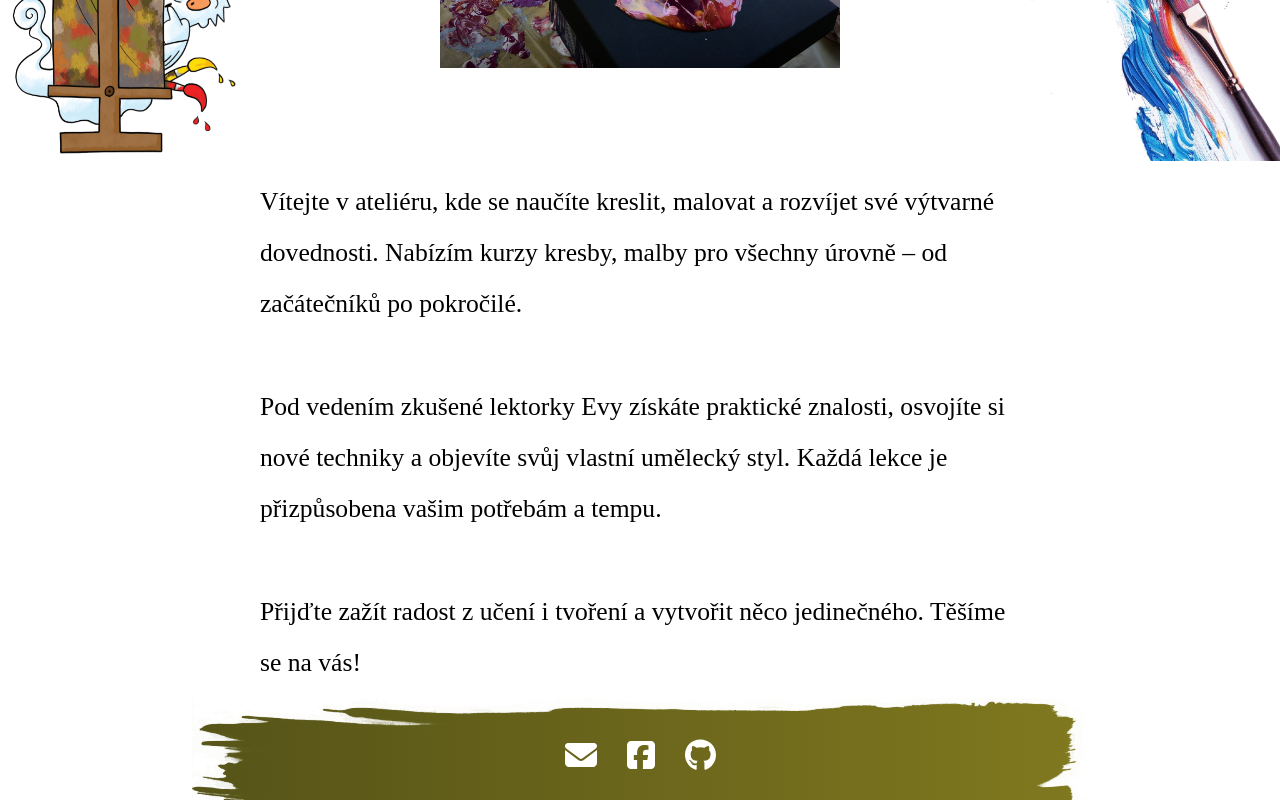
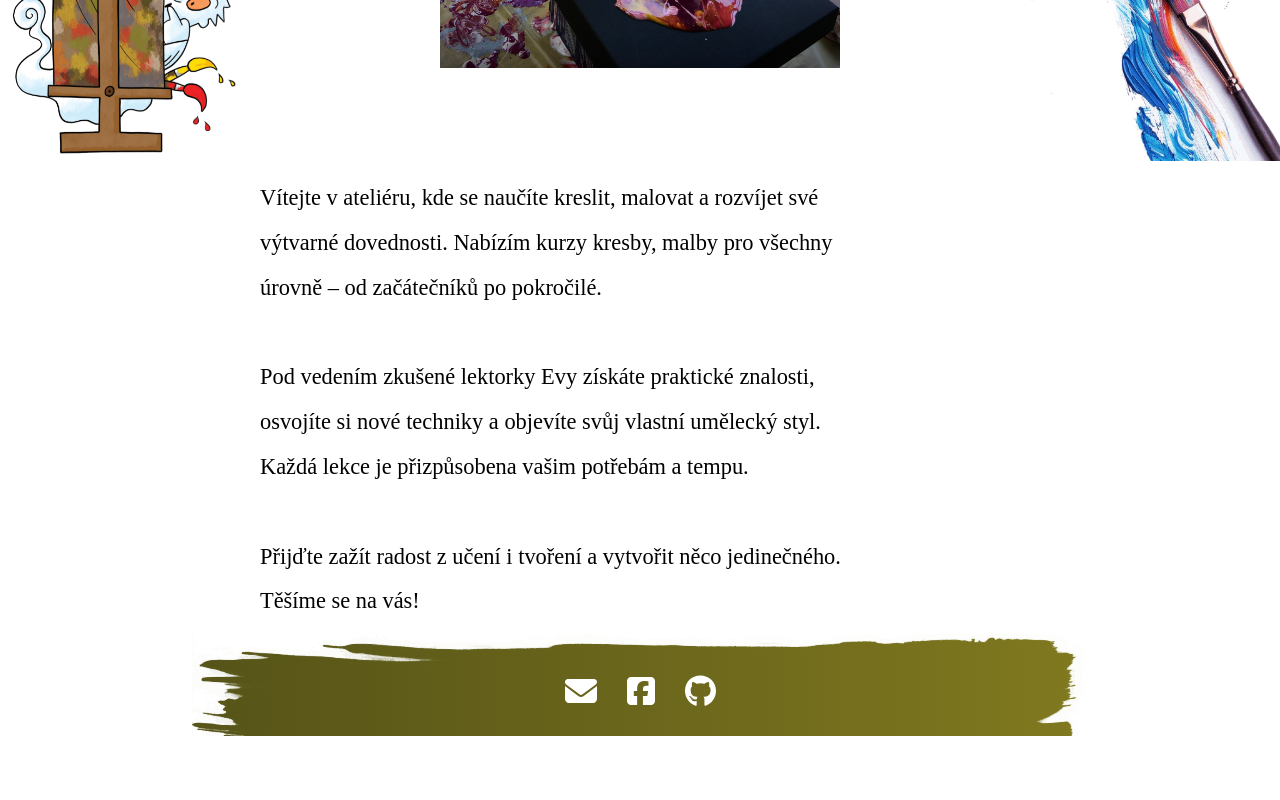
Before and after one commit to pulcovamon/tvorive-kurzy, a React (Vite) app: page / in a window 1280 px wide. Shown: the part 639-1439 px from the top of the page. After the commit the page ends 1375 px from the top, so only its background shows below. Built offline with nearby package versions, Linux system fonts and the light colour scheme; the HTML template or start-up script is replaced by a standard one; a web font is replaced by a local one.

Commit message:
make welcome text smaller

```diff
--- a/src/App.css
+++ b/src/App.css
@@ -238,10 +238,11 @@ body {
 }
 
 .welcome-text {
-  font-size: 1.6em;
+  font-size: 1.4em;
   word-wrap: break-word;
   line-height: 2;
   text-align: left;
+  max-width: min(90vw, 600px);
 }
 
 .slideshow {
```
